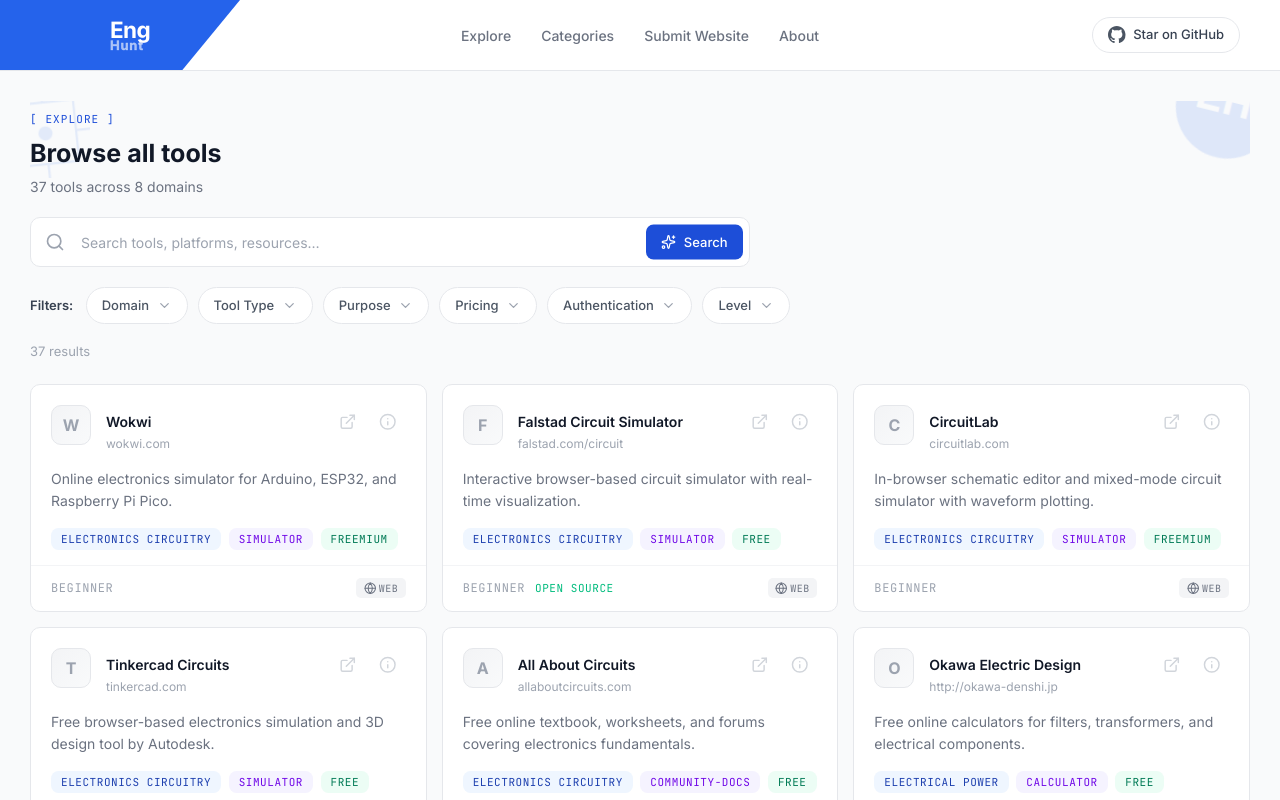
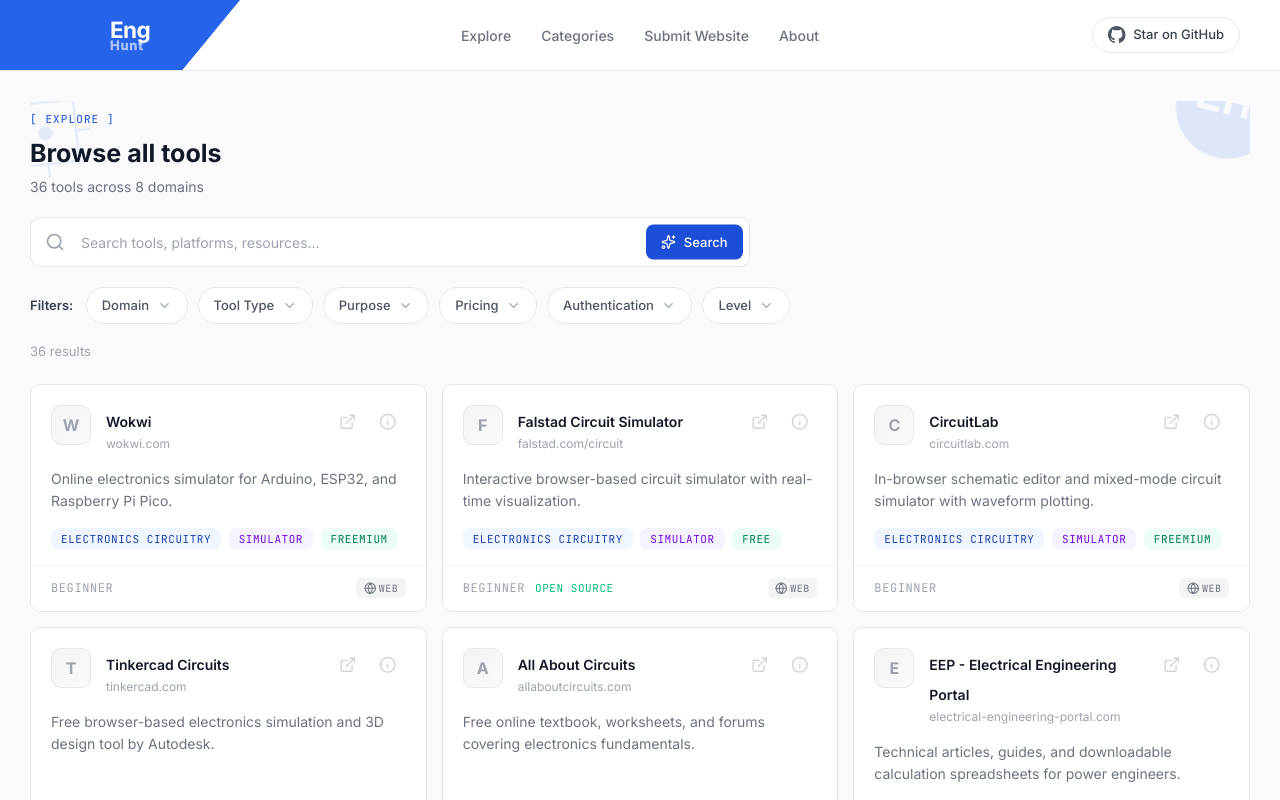
Before and after one commit to dariadi-amdjed/EngineeringHunt, a React (Vite) app: page /search in a window 1280 px wide. Shown: the top 800 px of the page. Built offline with nearby package versions, Linux system fonts and the light colour scheme.

Commit message:
removing okawa

```diff
--- a/src/data/websites.ts
+++ b/src/data/websites.ts
@@ -111,26 +111,6 @@
   },
 
   // ── Electrical & Power Engineering ──────────────────────────────────
-  {
-    id: '6',
-    slug: 'okawa-electric',
-    name: 'Okawa Electric Design',
-    url: 'http://okawa-denshi.jp',
-  type: 'web-app',
-    description: 'Free online calculators for filters, transformers, and electrical components.',
-    longDescription:
-      'Okawa Electric Design provides a comprehensive suite of free online calculators for active filters, passive filters, transformers, transmission lines, and various electrical components. Essential quick-reference tools for EE design.',
-    category: 'electrical-power',
-    purposes: ['calculator'],
-    pricing: 'free',
-    authentication: 'no-account',
-    platform: ['web'],
-    difficulty: ['intermediate', 'advanced'],
-    interactivity: 'input-output-tool',
-    openSource: false,
-    tags: ['Filter Design', 'Transformer', 'Calculator', 'Passive Components', 'Japanese'],
-    featured: true,
-  },
   {
     id: '7',
     slug: 'eep-web-tools',
```
